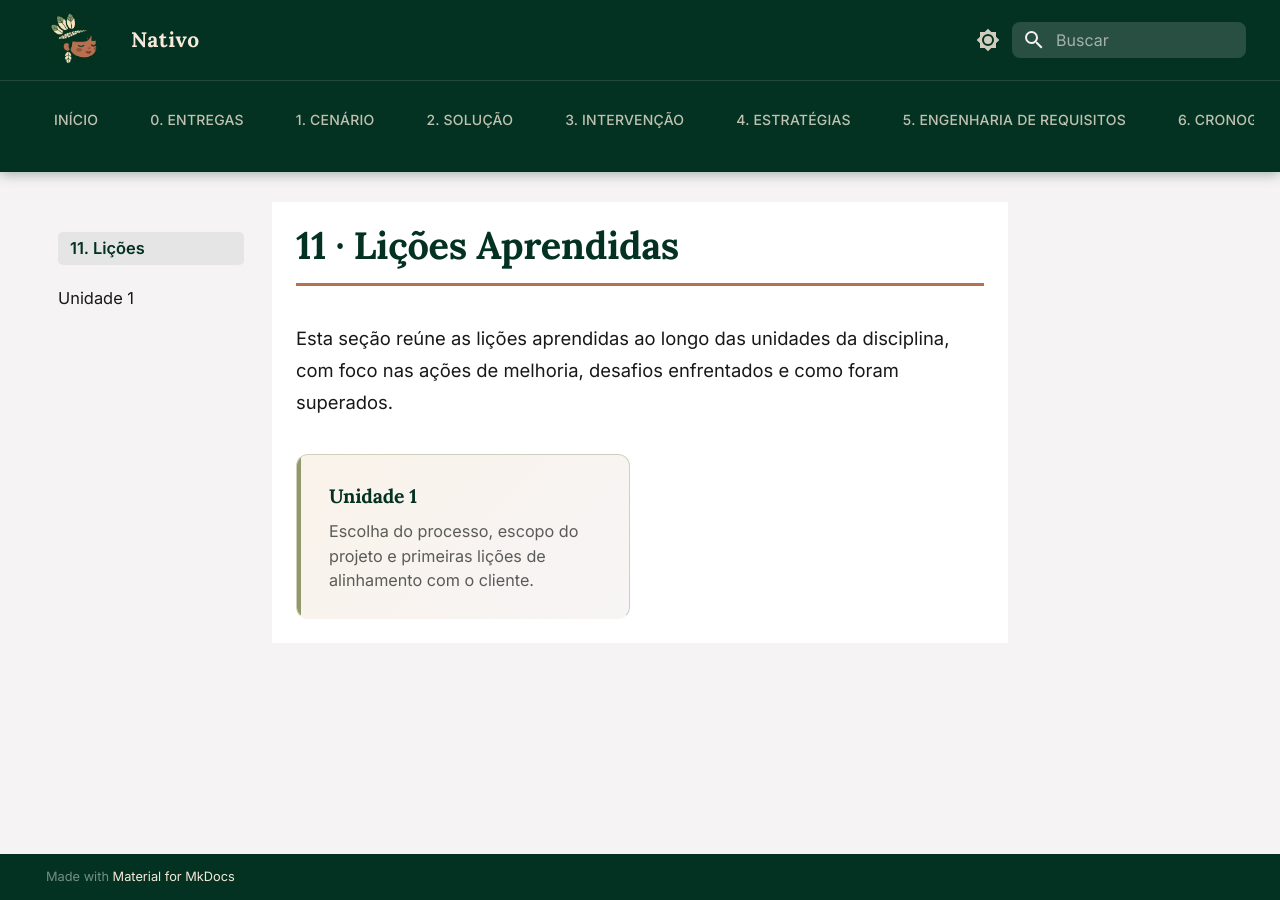
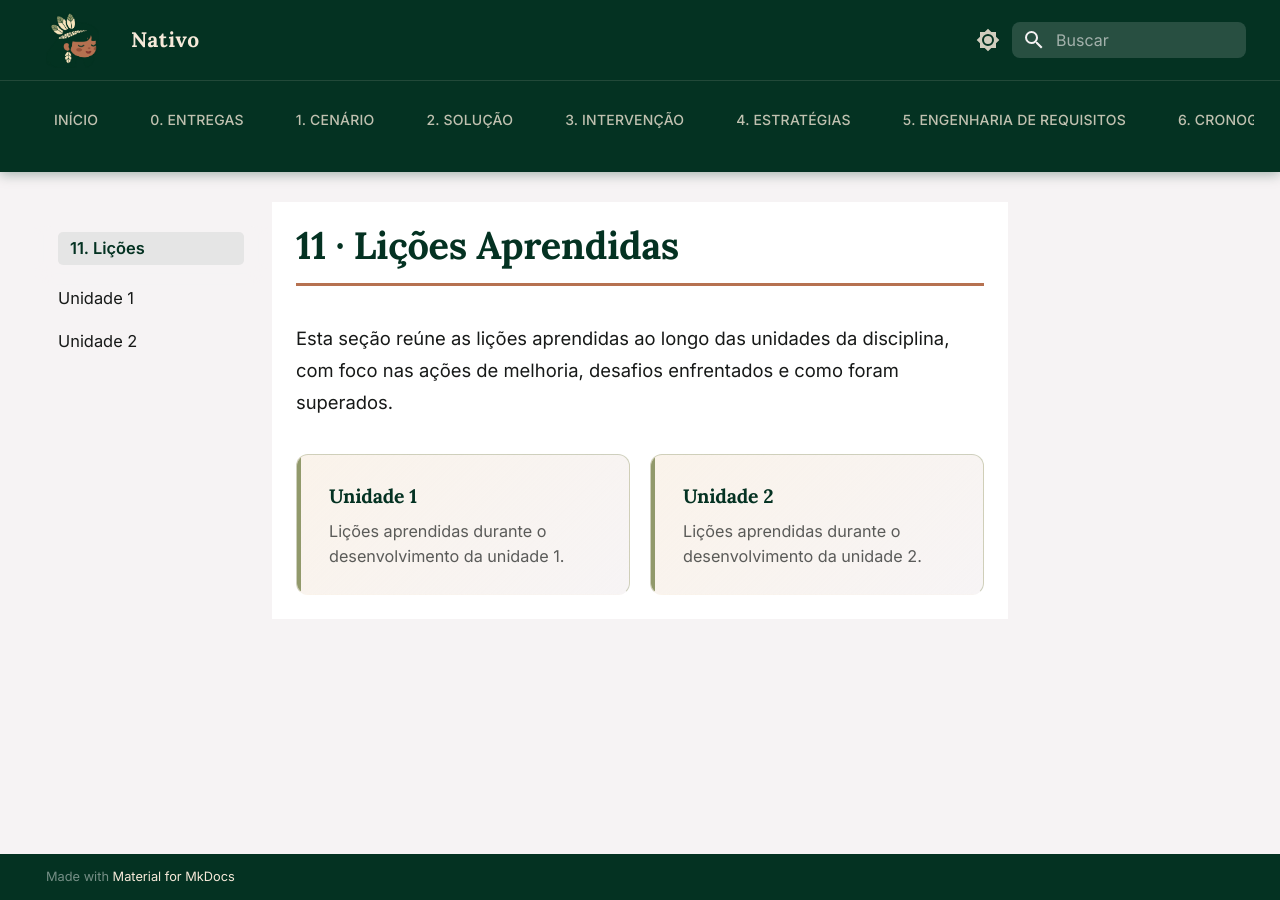
Before and after one commit to mdsreq-fga-unb/REQ-2026.1-T02-Nativo, an MkDocs documentation site: the page built from docs/11-licoes/index.md, in a window 1280 px wide. Built offline with MkDocs 1.6.1 and Material for MkDocs 9.7.7, drawn with Linux system fonts in a browser that asks for light colours.

Commit message:
fix: lições aprendidas unidade 2

```diff
--- a/docs/11-licoes/index.md
+++ b/docs/11-licoes/index.md
@@ -5,6 +5,10 @@ Esta seção reúne as lições aprendidas ao longo das unidades da disciplina,
 <div class="section-cards">
   <a class="section-card" href="unidade1/">
     <h3>Unidade 1</h3>
-    <p>Escolha do processo, escopo do projeto e primeiras lições de alinhamento com o cliente.</p>
+    <p>Lições aprendidas durante o desenvolvimento da unidade 1.</p>
+  </a>
+  <a class="section-card" href="unidade2/">
+    <h3>Unidade 2</h3>
+    <p>Lições aprendidas durante o desenvolvimento da unidade 2.</p>
   </a>
 </div>
--- a/mkdocs.yml
+++ b/mkdocs.yml
@@ -152,6 +152,7 @@ nav:
   - 11. Lições:
     - Visão Geral: 11-licoes/index.md
     - Unidade 1: 11-licoes/unidade1.md
+    - Unidade 2: 11-licoes/unidade2.md
 
   - 12. Referências:
     - Visão Geral: 12-referencias/index.md
```
Also changed, not shown: docs/11-licoes/unidade2.md (added, +19 -0 lines), 2 other files.
